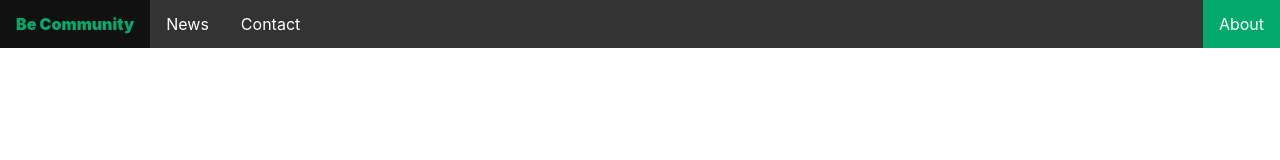
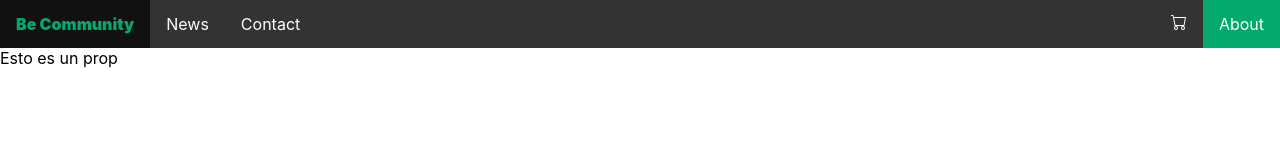
Before and after one commit to Zaffas/beCommunity, a React (Create React App) app: page / in a window 1280 px wide. Shown: the top 160 px of the page. Built offline with nearby package versions, Linux system fonts and the light colour scheme.

Commit message:
0.1.2
- Added Chart in NavBar.
- Added ItemListCointainer with prop.

```diff
--- a/package.json
+++ b/package.json
@@ -8,6 +8,7 @@
     "@testing-library/user-event": "^13.5.0",
     "react": "^18.2.0",
     "react-dom": "^18.2.0",
+    "react-icons": "^4.4.0",
     "react-scripts": "5.0.1",
     "web-vitals": "^2.1.4"
   },
--- a/src/App.jsx
+++ b/src/App.jsx
@@ -1,10 +1,12 @@
 import "./App.css";
-import NavBar from "./components/NavBar";
+import NavBar from "./components/NavBar/index";
+import ItemListContainer from "./containers/ItemListContainer";
 
 function App() {
   return (
     <div className="App">
       <NavBar />
+      <ItemListContainer valorprop={"Esto es un prop"} />
     </div>
   );
 }
--- /dev/null
+++ b/src/components/CartWidget/index.jsx
@@ -0,0 +1,9 @@
+import React from "react";
+import "./styles.css";
+import { BsCart } from "react-icons/bs";
+
+const CartWidget = () => {
+  return <BsCart />;
+};
+
+export default CartWidget;
--- a/src/components/NavBar.jsx
+++ b/src/components/NavBar/index.jsx
@@ -1,5 +1,6 @@
 import React from "react";
-import "./NavBar.css";
+import "./styles.css";
+import CartWidget from "../CartWidget";
 
 const NavBar = () => {
   return (
@@ -18,6 +19,11 @@ const NavBar = () => {
           About
         </a>
       </li>
+      <li className="about">
+        <a href="cart">
+          <CartWidget />
+        </a>
+      </li>
     </ul>
   );
 };
--- /dev/null
+++ b/src/containers/ItemListContainer/index.jsx
@@ -0,0 +1,8 @@
+import React from "react";
+import "./styles.css";
+
+const ItemListContainer = ({ valorprop }) => {
+  return <div>{valorprop}</div>;
+};
+
+export default ItemListContainer;
```
Also changed, not shown: src/components/CartWidget/styles.css (added), src/components/NavBar/styles.css (renamed from src/components/NavBar.css), src/containers/ItemListContainer/styles.css (added), 1 other file (tests, documents, lock files or other folders).
